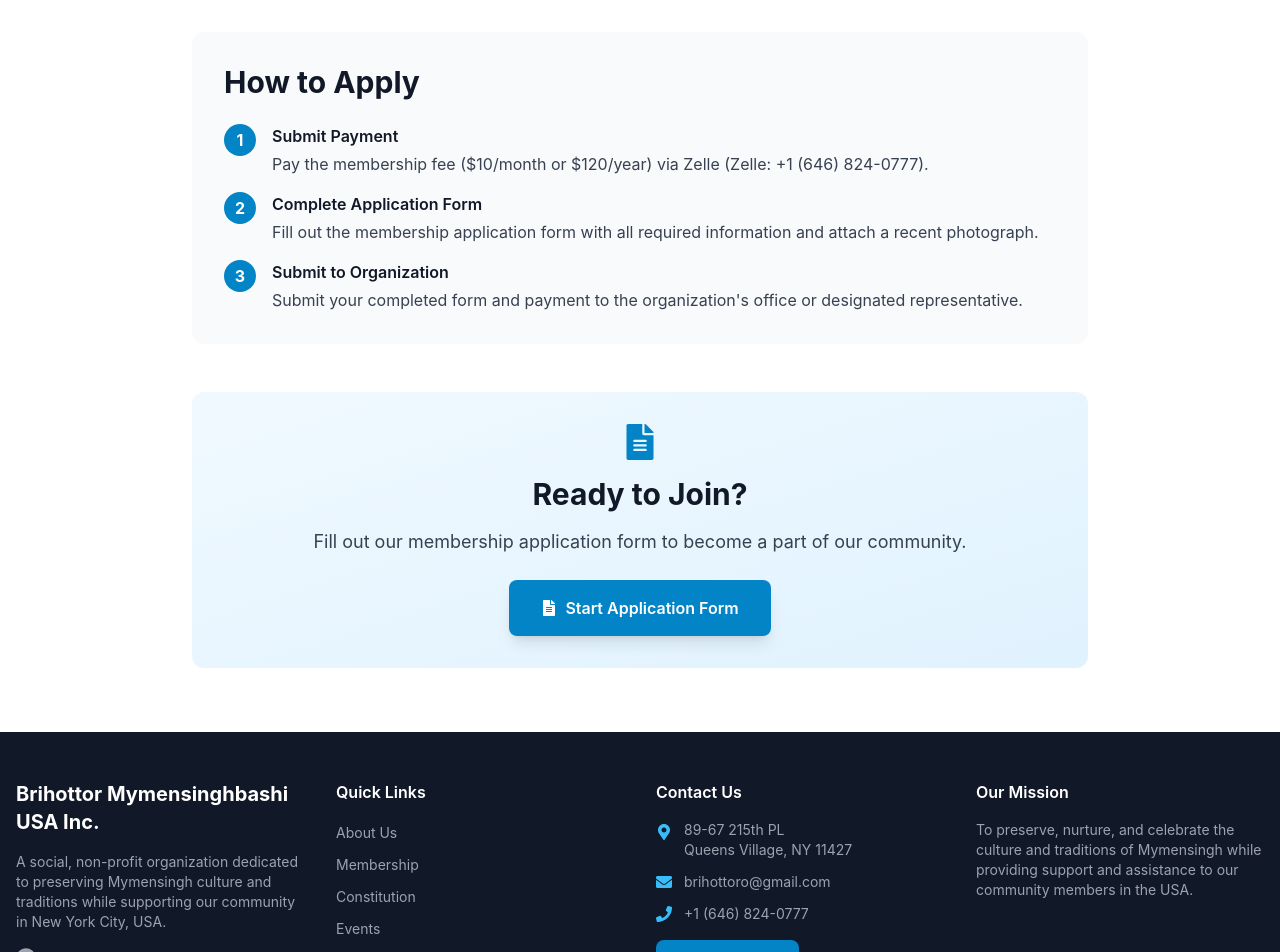
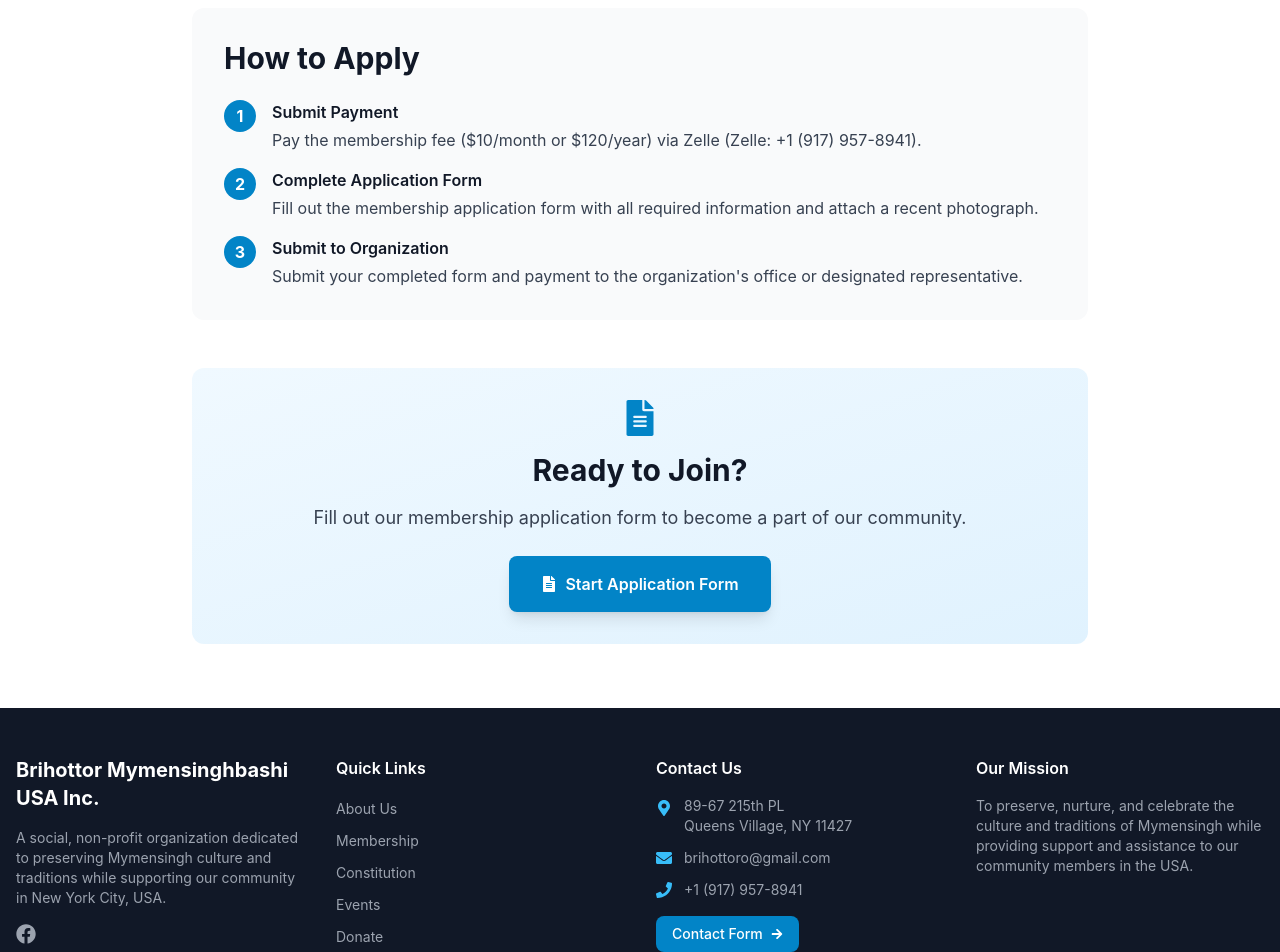
Before and after one commit to brihottoro-code/bmbusa, a Next.js app: page /membership in a window 1280 px wide. Shown: the part 2160-3112 px from the top of the page. Built offline with nearby package versions, Linux system fonts and the light colour scheme; no server answers.

Commit message:
Update phone number to +1(917)957-8941 everywhere including Zelle payment and contact

```diff
--- a/app/contact/page.tsx
+++ b/app/contact/page.tsx
@@ -21,9 +21,9 @@ export default function Contact() {
     {
       icon: FaPhone,
       title: 'Phone',
-      content: '+1 (646) 824-0777',
+      content: '+1 (917) 957-8941',
       subContent: 'Call us during business hours',
-      link: 'tel:+16468240777',
+      link: 'tel:+19179578941',
       color: 'from-purple-500 to-purple-600',
     },
     {
--- a/app/donate/page.tsx
+++ b/app/donate/page.tsx
@@ -485,7 +485,7 @@ export default function Donate() {
                             <strong>Zelle Payment Information:</strong>
                           </p>
                           <p className="text-sm text-gray-700">
-                            Send payment to: <strong className="text-primary-600">+1 (646) 824-0777</strong>
+                            Send payment to: <strong className="text-primary-600">+1 (917) 957-8941</strong>
                           </p>
                           <p className="text-xs text-gray-600 mt-2">
                             Please include your name and &quot;Donation&quot; in the memo/note when sending payment.
--- a/app/membership/page.tsx
+++ b/app/membership/page.tsx
@@ -269,7 +269,7 @@ export default function Membership() {
                 </div>
               </div>
               <p className="mt-6 text-gray-700">
-                <strong>Payment Method:</strong> Zelle Payment (Zelle: +1 (646) 824-0777) payable to &quot;Brihottor Mymensinghbashi USA Inc.&quot;
+                <strong>Payment Method:</strong> Zelle Payment (Zelle: +1 (917) 957-8941) payable to &quot;Brihottor Mymensinghbashi USA Inc.&quot;
               </p>
             </div>
 
@@ -348,7 +348,7 @@ export default function Membership() {
                   <div className="w-8 h-8 bg-primary-600 text-white rounded-full flex items-center justify-center font-bold flex-shrink-0">1</div>
                   <div>
                     <h3 className="font-semibold text-gray-900 mb-1">Submit Payment</h3>
-                    <p className="text-gray-700">Pay the membership fee ($10/month or $120/year) via Zelle (Zelle: +1 (646) 824-0777).</p>
+                    <p className="text-gray-700">Pay the membership fee ($10/month or $120/year) via Zelle (Zelle: +1 (917) 957-8941).</p>
                   </div>
                 </div>
                 <div className="flex items-start space-x-4">
@@ -554,7 +554,7 @@ export default function Membership() {
                             required
                             value={formData.phone}
                             onChange={handleChange}
-                            placeholder="+1 (646) 824-0777"
+                            placeholder="+1 (917) 957-8941"
                             className="w-full px-4 py-2 border border-gray-300 rounded-lg focus:ring-2 focus:ring-primary-500 focus:border-transparent outline-none"
                           />
                         </div>
@@ -779,7 +779,7 @@ export default function Membership() {
                                 <strong>Zelle Payment Information:</strong>
                               </p>
                               <p className="text-sm text-gray-700">
-                                Send payment to: <strong className="text-primary-600">+1 (646) 824-0777</strong>
+                                Send payment to: <strong className="text-primary-600">+1 (917) 957-8941</strong>
                               </p>
                               <p className="text-xs text-gray-600 mt-2">
                                 Please include your name and &quot;Membership Fee&quot; in the memo/note when sending payment.
--- a/components/Footer.tsx
+++ b/components/Footer.tsx
@@ -75,8 +75,8 @@ export default function Footer() {
               </li>
               <li className="flex items-center space-x-3">
                 <FaPhone className="text-primary-400 flex-shrink-0" />
-                <a href="tel:+16468240777" className="text-gray-400 hover:text-primary-400 transition-colors text-sm">
-                  +1 (646) 824-0777
+                <a href="tel:+19179578941" className="text-gray-400 hover:text-primary-400 transition-colors text-sm">
+                  +1 (917) 957-8941
                 </a>
               </li>
             </ul>
```
